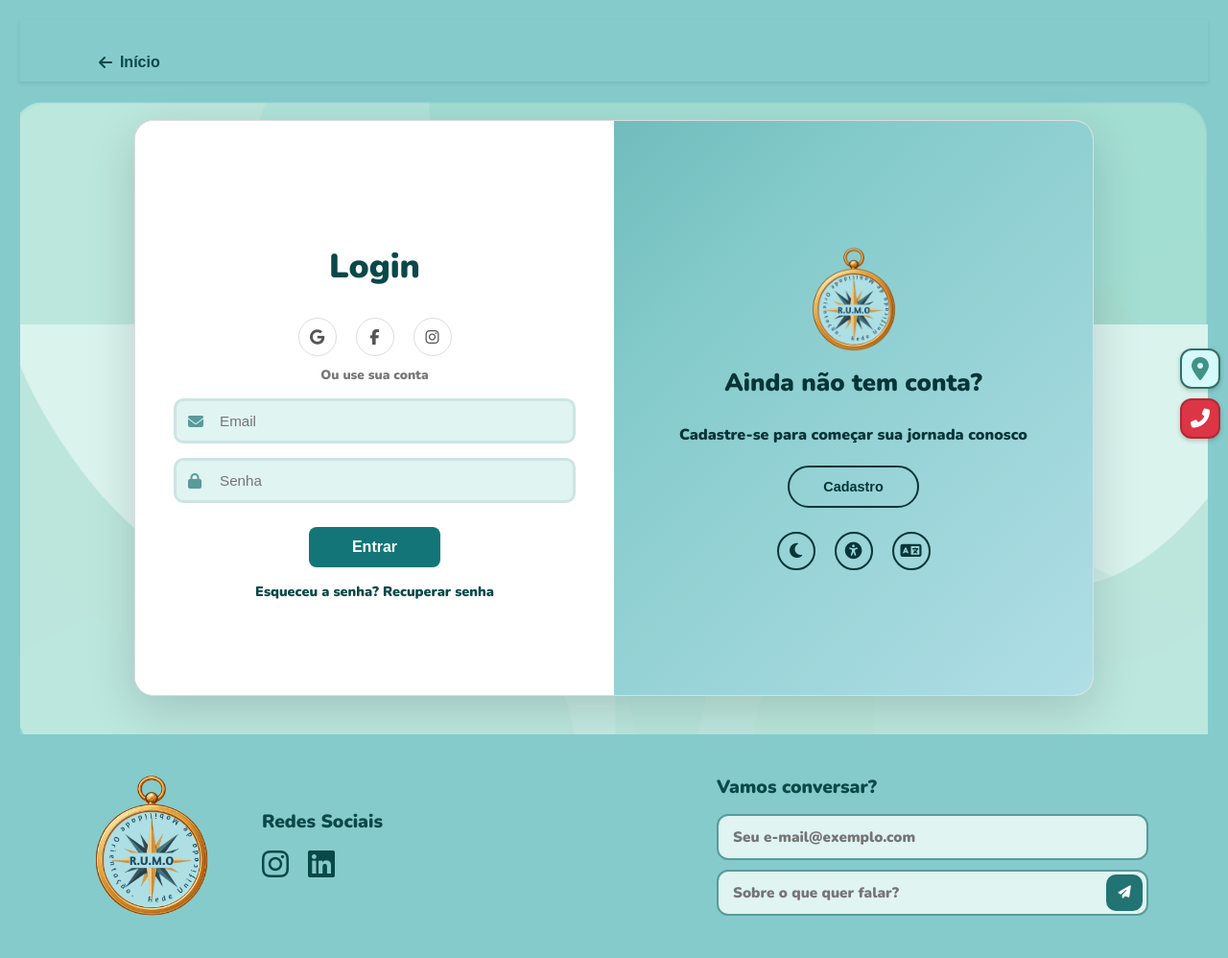
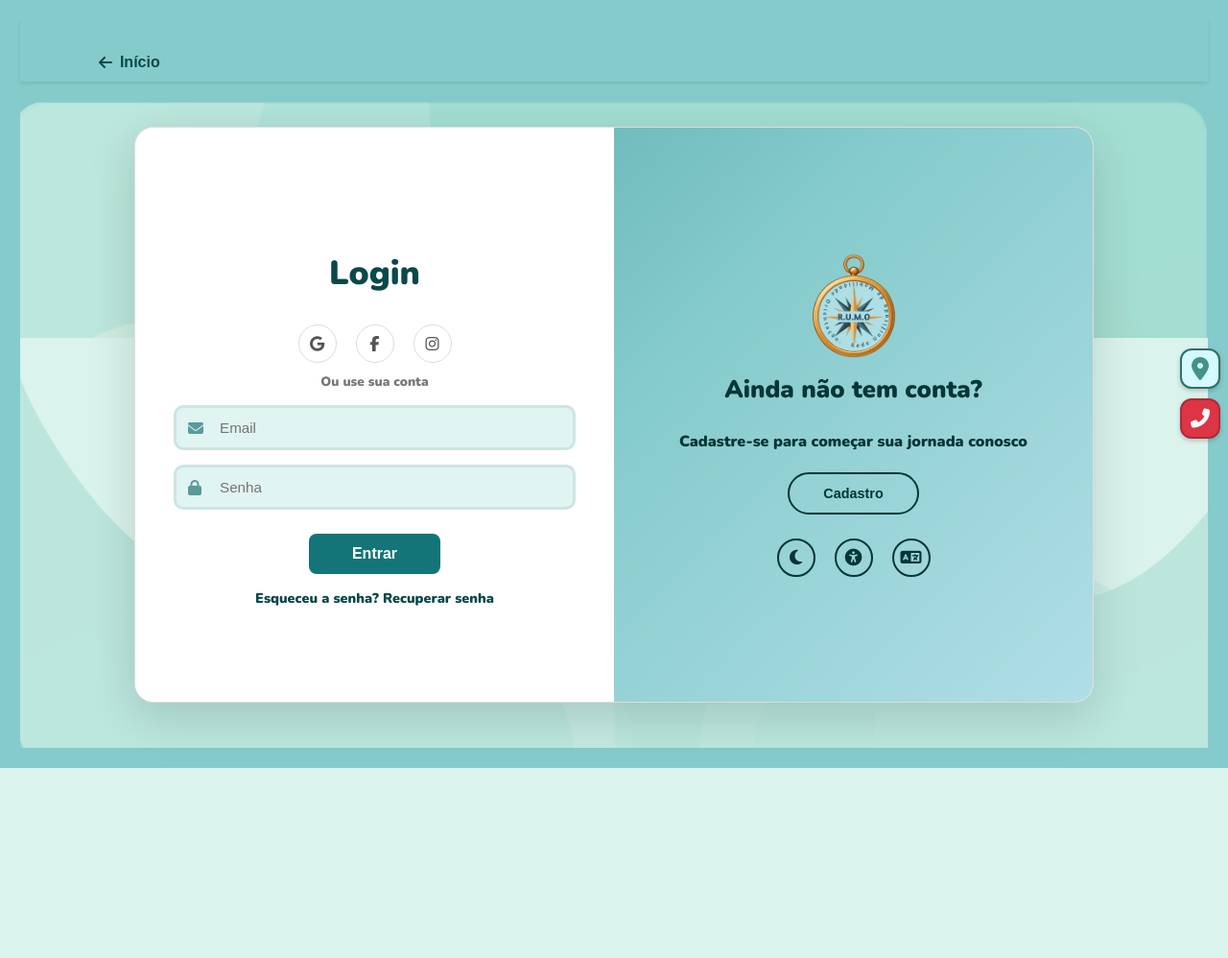
Before and after one commit to samyszz/RUMO, a plain HTML site: page RUMO-main/Rumo_fonteedetalher/projetorumo3/auth.html in a window 1280 px wide. Shown: the whole page at 96% size. After the commit the page ends 800 px from the top, so only its background shows below. Drawn offline with Linux system fonts and the light colour scheme.

Commit message:
logiiiiiiiiiiiiiiin almost there

```diff
--- a/RUMO-main/Rumo_fonteedetalher/projetorumo3/auth.html
+++ b/RUMO-main/Rumo_fonteedetalher/projetorumo3/auth.html
@@ -286,31 +286,7 @@
     <img src="ondabaixo.png" class="ondabaixo" id="onda-baixo">
 </footer>
 
-<footer>
-    <div class="footer-container">
-        <img src="logo.png" alt="Logo R.U.M.O no rodapé" class="footer-logo">
 
-        <div class="footer-social">
-            <h4 data-i18n="footer.social.title">Redes Sociais</h4>
-            <div class="social-icons">
-                <a href="#"><i class="fab fa-instagram fa-2x"></i></a>
-                <a href="#"><i class="fab fa-linkedin fa-2x"></i></a>
-            </div>
-        </div>
-
-        <div class="footer-contact">
-            <h4 data-i18n="footer.contact.title">Vamos conversar?</h4>
-            <form>
-                <input type="email" name="email" placeholder="Seu e-mail@exemplo.com" data-i18n="footer.contact.email_placeholder" required>
-
-                <div class="input-with-button">
-                    <input type="text" name="assunto" placeholder="Sobre o que quer falar?" data-i18n="footer.contact.subject_placeholder" required>
-                    <button type="submit" aria-label="Enviar"><i class="fas fa-paper-plane"></i></button>
-                </div>
-            </form>
-        </div>
-    </div>
-</footer>
 
 <script src="https://www.gstatic.com/firebasejs/9.6.10/firebase-app-compat.js"></script>
 <script src="https://www.gstatic.com/firebasejs/9.6.10/firebase-auth-compat.js"></script>
```
